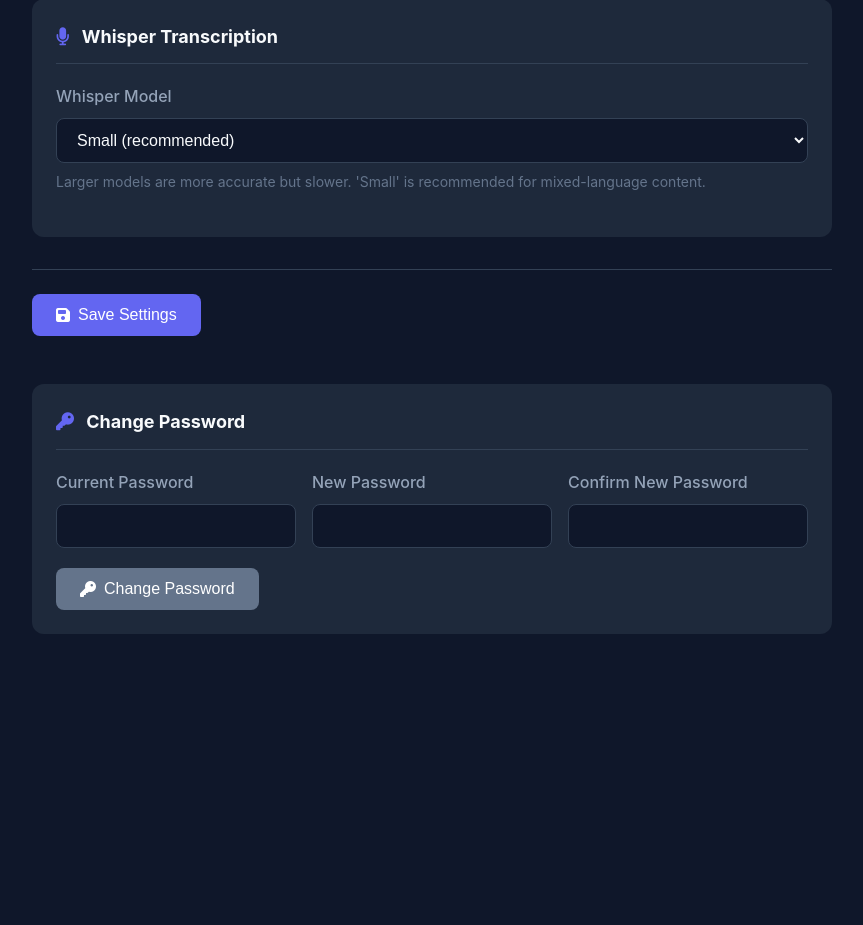
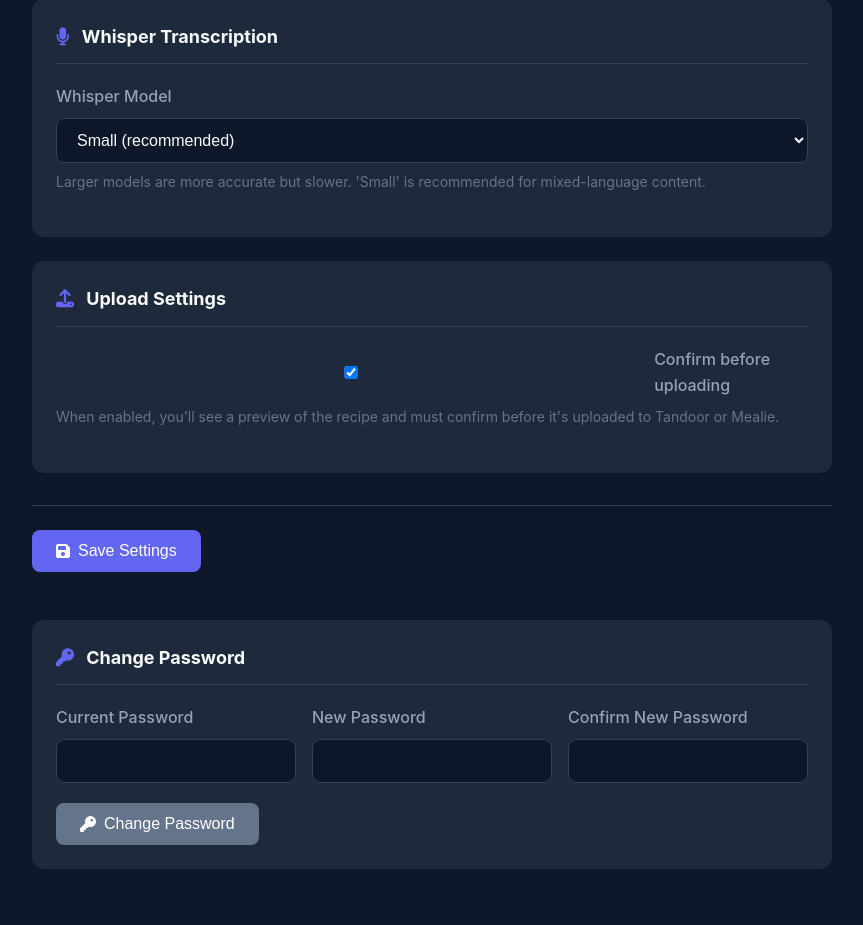
Before and after one commit to pickeld/social_recipes, a Flask app: page /settings in a window 1280 px wide. Shown: the part 1273-2198 px from the top of the page, without its empty margins (238-1101 px from the left). Before the commit the page ends 1907 px from the top, so only its background shows below. Run offline with Flask 3, Linux system fonts and the light colour scheme; the visitor is signed in with stand-in values (Sample User, id 1); data comes from the database, SQL or seed files in the repository; some libraries are stand-ins or nearby versions.

Commit message:
Add confirmation before upload feature with user interface and configuration options

```diff
--- a/ui/app.py
+++ b/ui/app.py
@@ -3,14 +3,16 @@ Social Recipes Web UI
 A Flask-based web interface for video recipe extraction with authentication and configuration management.
 """
 
-from database import (
-    init_db, load_config, save_config,
-    verify_user, update_password, hash_password
-)
+# Monkey-patch for async support - MUST be at the very top before other imports
+import eventlet
+eventlet.monkey_patch()
+
 import os
 import sys
 import secrets
+import base64
 from functools import wraps
+from dotenv import load_dotenv
 from flask import Flask, render_template, request, redirect, url_for, session, flash, jsonify
 from flask_socketio import SocketIO, emit
 
@@ -18,13 +20,21 @@ from flask_socketio import SocketIO, emit
 sys.path.insert(0, os.path.dirname(os.path.dirname(os.path.abspath(__file__))))
 
 # Import database module
+from database import (
+    init_db, load_config, save_config,
+    verify_user, update_password, hash_password
+)
 
 app = Flask(__name__)
 app.secret_key = os.environ.get('FLASK_SECRET_KEY', secrets.token_hex(32))
-socketio = SocketIO(app, cors_allowed_origins="*")
+socketio = SocketIO(app, cors_allowed_origins="*", async_mode='eventlet')
 
 # Initialize database
 init_db()
+
+# Store pending recipe uploads waiting for confirmation
+# Key: session_id, Value: {'recipe': recipe_data, 'image_path': path, 'event': eventlet.event.Event(), 'confirmed': bool}
+pending_uploads = {}
 
 
 def login_required(f):
@@ -90,6 +100,8 @@ def settings():
         config['target_language'] = request.form.get('target_language', 'he')
         config['output_target'] = request.form.get('output_target', 'tandoor')
         config['whisper_model'] = request.form.get('whisper_model', 'small')
+        # Checkbox: present in form data only when checked
+        config['confirm_before_upload'] = 'true' if request.form.get('confirm_before_upload') else 'false'
 
         save_config(config)
         flash('Settings saved successfully!', 'success')
@@ -151,6 +163,7 @@ def process_video_task(url):
 
         # Step 1: Get video info
         emit_progress('info', 'Fetching video information...', 10)
+        eventlet.sleep(0)  # Yield to event loop
         downloader = VideoDownloader(url)
         item = downloader._get_info()
         description = item.get("description", "No description available.")
@@ -159,6 +172,7 @@ def process_video_task(url):
 
         # Step 2: Download video
         emit_progress('download', 'Downloading video...', 20)
+        eventlet.sleep(0)  # Yield to event loop
         vid_id, video_path = downloader._download_video()
         if vid_id is None:
             emit_progress('error', 'Failed to download video', 100)
@@ -168,6 +182,7 @@ def process_video_task(url):
 
         # Step 3: Transcribe audio
         emit_progress('transcribe', 'Transcribing audio...', 35)
+        eventlet.sleep(0)  # Yield to event loop
         transcriber = Transcriber(video_path)
         lang = config.TARGET_LANGUAGE
 
@@ -178,12 +193,14 @@ def process_video_task(url):
                 transcription = f.read()
         else:
             transcription = transcriber.transcribe()
+            eventlet.sleep(0)  # Yield after CPU-intensive transcription
             with open(audio_cache, "w") as f:
                 f.write(transcription)
         emit_progress('transcribe', 'Audio transcribed', 50)
 
         # Step 4: Extract visual text
         emit_progress('visual', 'Extracting on-screen text...', 55)
+        eventlet.sleep(0)  # Yield to event loop
         visual_text = ""
         visual_cache = os.path.join(dish_dir, f"visual_{lang}.txt")
         if os.path.exists(visual_cache):
@@ -193,6 +210,7 @@ def process_video_task(url):
         else:
             try:
                 visual_text = transcriber.extract_visual_text()
+                eventlet.sleep(0)  # Yield after LLM call
                 with open(visual_cache, "w") as f:
                     f.write(visual_text)
             except Exception as e:
@@ -211,6 +229,7 @@ def process_video_task(url):
 
         # Step 5: Extract dish image
         emit_progress('image', 'Extracting dish image...', 70)
+        eventlet.sleep(0)  # Yield to event loop
         image_path = None
         image_cache = os.path.join(dish_dir, "dish.jpg")
         if os.path.exists(image_cache):
@@ -219,6 +238,7 @@ def process_video_task(url):
         else:
             try:
                 image_path = extract_dish_image(video_path)
+                eventlet.sleep(0)  # Yield after image extraction
             except Exception as e:
                 emit_progress(
                     'image', f'Warning: Could not extract image: {e}', 75)
@@ -226,9 +246,11 @@ def process_video_task(url):
 
         # Step 6: Create recipe with AI
         emit_progress('evaluate', 'Creating recipe with AI...', 85)
+        eventlet.sleep(0)  # Yield to event loop
         chef = Chef(source_url=url, description=description,
                     transcription=combined_transcription)
         recipe_data = chef.create_recipe()
+        eventlet.sleep(0)  # Yield after LLM call
 
         if not recipe_data:
             emit_progress('error', 'Failed to create recipe', 100)
@@ -236,8 +258,59 @@ def process_video_task(url):
 
         emit_progress('evaluate', 'Recipe created successfully', 90)
 
-        # Step 7: Upload to target
-        emit_progress('upload', f'Uploading to {config.OUTPUT_TARGET}...', 95)
+        # Step 7: Upload to target (with optional preview confirmation)
+        if config.CONFIRM_BEFORE_UPLOAD:
+            # Show preview and wait for user confirmation
+            emit_progress('preview', 'Waiting for your confirmation...', 90)
+
+            # Prepare image data for preview if available
+            image_data = None
+            if image_path and os.path.exists(image_path):
+                with open(image_path, 'rb') as f:
+                    image_data = base64.b64encode(f.read()).decode('utf-8')
+
+            # Create event for waiting
+            confirm_event = eventlet.event.Event()
+            upload_id = secrets.token_hex(16)
+
+            pending_uploads[upload_id] = {
+                'recipe': recipe_data,
+                'image_path': image_path,
+                'output_target': config.OUTPUT_TARGET,
+                'event': confirm_event,
+                'confirmed': None
+            }
+
+            # Send preview to client
+            socketio.emit('recipe_preview', {
+                'upload_id': upload_id,
+                'recipe': recipe_data,
+                'image_data': image_data,
+                'output_target': config.OUTPUT_TARGET
+            })
+
+            # Wait for user response (with timeout)
+            try:
+                confirmed = confirm_event.wait(timeout=300)  # 5 minute timeout
+            except eventlet.Timeout:
+                confirmed = False
+                emit_progress('error', 'Upload confirmation timed out', 100)
+                del pending_uploads[upload_id]
+                return
+
+            # Clean up pending upload
+            pending_data = pending_uploads.pop(upload_id, None)
+
+            if not confirmed:
+                emit_progress('cancelled', 'Upload cancelled by user', 100)
+                socketio.emit('recipe_cancelled', {'message': 'Recipe upload was cancelled'})
+                return
+
+            emit_progress('upload', f'Uploading to {config.OUTPUT_TARGET}...', 95)
+        else:
+            emit_progress('upload', f'Uploading to {config.OUTPUT_TARGET}...', 95)
+
+        eventlet.sleep(0)  # Yield to event loop
 
         if config.OUTPUT_TARGET == 'tandoor':
             from tandoor import Tandoor
@@ -275,7 +348,26 @@ def handle_connect():
     emit('connected', {'status': 'Connected to server'})
 
 
+@socketio.on('confirm_upload')
+def handle_confirm_upload(data):
+    """Handle user confirmation of recipe upload."""
+    upload_id = data.get('upload_id')
+    if upload_id and upload_id in pending_uploads:
+        pending_uploads[upload_id]['confirmed'] = True
+        pending_uploads[upload_id]['event'].send(True)
+
+
+@socketio.on('cancel_upload')
+def handle_cancel_upload(data):
+    """Handle user cancellation of recipe upload."""
+    upload_id = data.get('upload_id')
+    if upload_id and upload_id in pending_uploads:
+        pending_uploads[upload_id]['confirmed'] = False
+        pending_uploads[upload_id]['event'].send(False)
+
+
 if __name__ == '__main__':
+    load_dotenv()
     host = os.getenv('HOST', '0.0.0.0')
-    port = int(os.getenv('PORT', '5000'))
+    port = int(os.getenv('PORT', '5006'))
     socketio.run(app, debug=True, host=host, port=port)
--- a/ui/database.py
+++ b/ui/database.py
@@ -25,7 +25,8 @@ DEFAULT_CONFIG = {
     "tandoor_host": "https://tandoor.pickel.me",
     "target_language": "he",
     "output_target": "tandoor",
-    "whisper_model": "small"
+    "whisper_model": "small",
+    "confirm_before_upload": "true"
 }
 
 
--- a/ui/templates/settings.html
+++ b/ui/templates/settings.html
@@ -127,6 +127,20 @@
             </div>
         </div>
 
+        <!-- Upload Settings -->
+        <div class="settings-section">
+            <h2><i class="fas fa-upload"></i> Upload Settings</h2>
+
+            <div class="form-group">
+                <label class="checkbox-label">
+                    <input type="checkbox" id="confirm_before_upload" name="confirm_before_upload"
+                           {% if config.confirm_before_upload == 'true' %}checked{% endif %}>
+                    <span class="checkbox-text">Confirm before uploading</span>
+                </label>
+                <small class="form-hint">When enabled, you'll see a preview of the recipe and must confirm before it's uploaded to Tandoor or Mealie.</small>
+            </div>
+        </div>
+
         <div class="form-actions">
             <button type="submit" class="btn btn-primary">
                 <i class="fas fa-save"></i>
```
Also changed, not shown: config.py (+7 -1 lines), ui/templates/index.html (+42 -0 lines).
